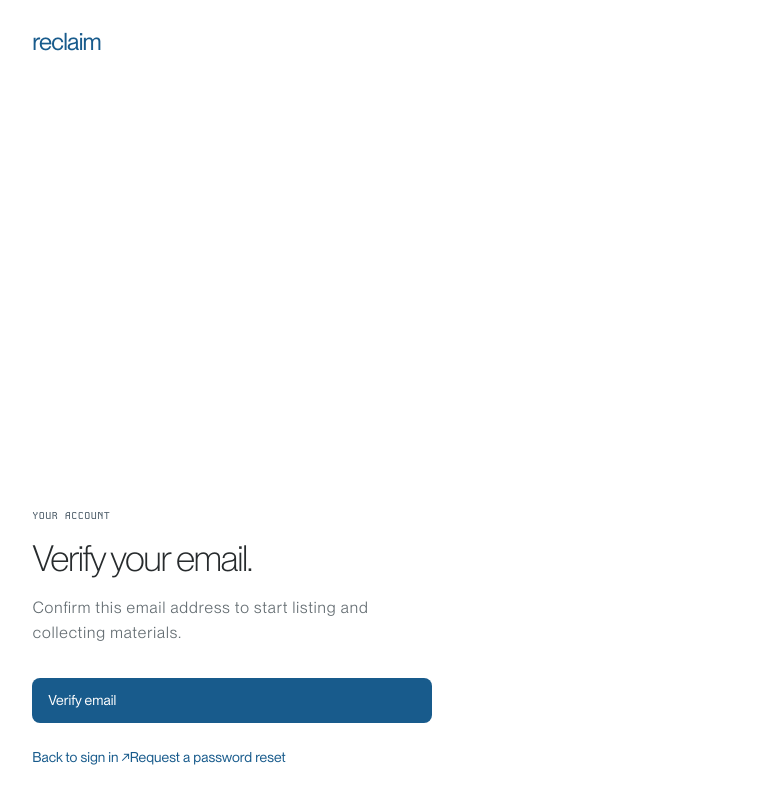
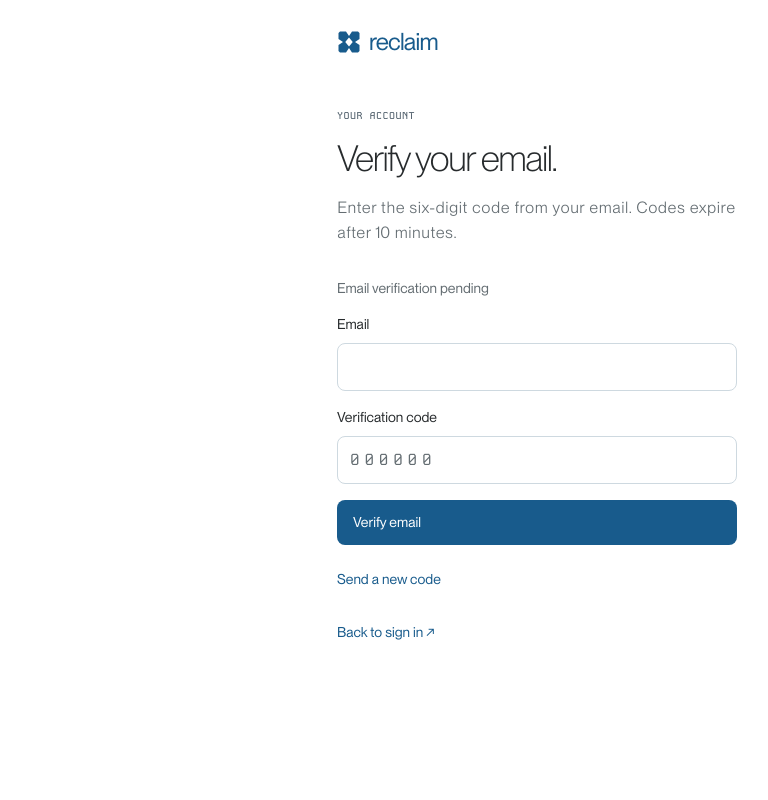
Before and after one commit to Tanveer-rajpurohit/Reclaim, a Next.js app in the folder apps/web/: page /verify-email in a window 1280 px wide. Shown: the whole page, without its empty margins (103-871 px from the left). Built offline with nearby package versions, Linux system fonts and the light colour scheme.

Commit message:
feat(ui): add OTP verification toasts and buyer seller email status

```diff
--- a/apps/web/components/AuthActionScreen.tsx
+++ b/apps/web/components/AuthActionScreen.tsx
@@ -2,6 +2,8 @@
 import { useEffect, useState, type FormEvent } from "react";
 import Link from "next/link";
 import { useAuth } from "@/hooks/useAuth";
+import Toast from "@/components/ui/Toast";
+import BrandMark from "@/components/ui/BrandMark";
 
 export default function AuthActionScreen({
   mode,
@@ -12,15 +14,37 @@ export default function AuthActionScreen({
   const [busy, setBusy] = useState(false);
   const [message, setMessage] = useState("");
   const [done, setDone] = useState(false);
+  const [email, setEmail] = useState("");
+  const [tone, setTone] = useState<"success" | "error">("success");
+  const [resending, setResending] = useState(false);
+  const [resendAt, setResendAt] = useState(0);
+  const [now, setNow] = useState(0);
   const auth = useAuth();
   useEffect(() => {
-    setTimeout(
-      () =>
-        setToken(
-          new URLSearchParams(window.location.hash.slice(1)).get("token") || "",
-        ),
-      0,
-    );
+    const timer = setTimeout(() => {
+      setToken(
+        new URLSearchParams(window.location.hash.slice(1)).get("token") || "",
+      );
+      const params = new URLSearchParams(window.location.search);
+      setNow(Date.now());
+      setEmail(params.get("email") || "");
+      if (mode === "verify" && params.get("sent") === "1") {
+        setMessage(
+          "Check your email for your six-digit code. It expires in 10 minutes.",
+        );
+        setResendAt(Date.now() + 60000);
+        window.history.replaceState(
+          null,
+          "",
+          `${window.location.pathname}?email=${encodeURIComponent(params.get("email") || "")}`,
+        );
+      }
+    }, 0);
+    return () => clearTimeout(timer);
+  }, [mode]);
+  useEffect(() => {
+    const timer = setInterval(() => setNow(Date.now()), 1000);
+    return () => clearInterval(timer);
   }, []);
   async function submit(event: FormEvent<HTMLFormElement>) {
     event.preventDefault();
@@ -38,22 +62,28 @@ export default function AuthActionScreen({
                 token,
                 password: String(form.get("password") || ""),
               }
-            : { action: "verify", token },
+            : { action: "verify", email, code: String(form.get("code") || "") },
       );
+      setTone("success");
       setMessage(result.message || "Your account has been updated.");
       setDone(true);
       if (mode !== "forgot")
         window.history.replaceState(null, "", window.location.pathname);
     } catch (cause) {
+      setTone("error");
       setMessage(cause instanceof Error ? cause.message : "Please try again.");
     } finally {
       setBusy(false);
     }
   }
   return (
-    <main className="login-shell">
-      <section className="login-main" aria-labelledby="auth-action-title">
+    <main className="login-shell !grid-cols-1">
+      <section
+        className="login-main !justify-start !gap-12"
+        aria-labelledby="auth-action-title"
+      >
         <Link className="brand login-brand" href="/">
+          <BrandMark />
           reclaim
         </Link>
         <div className="login-content">
@@ -67,13 +97,48 @@ export default function AuthActionScreen({
           </h1>
           <p className="login-description">
             {mode === "verify"
-              ? "Confirm this email address to start listing and collecting materials."
+              ? "Enter the six-digit code from your email. Codes expire after 10 minutes."
               : mode === "forgot"
                 ? "We’ll email you a link to choose a new password."
                 : "Use at least 10 characters. Updating your password signs out existing sessions."}
           </p>
           {!done && (
             <form className="login-fields" onSubmit={submit}>
+              {mode === "verify" && (
+                <>
+                  <p className="text-sm text-muted">
+                    Email verification pending
+                  </p>
+                  <label htmlFor="verify-email">
+                    Email
+                    <input
+                      id="verify-email"
+                      type="email"
+                      autoComplete="email"
+                      value={email}
+                      onChange={(event) => setEmail(event.target.value)}
+                      maxLength={254}
+                      required
+                    />
+                  </label>
+                  <label htmlFor="verify-code">
+                    Verification code
+                    <input
+                      id="verify-code"
+                      name="code"
+                      type="text"
+                      inputMode="numeric"
+                      autoComplete="one-time-code"
+                      pattern="[0-9]{6}"
+                      minLength={6}
+                      maxLength={6}
+                      placeholder="000000"
+                      className="font-mono tracking-[0.3em]"
+                      required
+                    />
+                  </label>
+                </>
+              )}
               {mode === "forgot" && (
                 <label>
                   Email
@@ -102,7 +167,7 @@ export default function AuthActionScreen({
               <button
                 type="submit"
                 className="reclaim-button"
-                disabled={busy || (mode !== "forgot" && !token)}
+                disabled={busy || resending || (mode === "reset" && !token)}
               >
                 {busy
                   ? "Please wait…"
@@ -114,21 +179,59 @@ export default function AuthActionScreen({
               </button>
             </form>
           )}
-          {message && (
-            <p role="status" className="auth-message">
-              {message}
+          {mode === "verify" && !done && (
+            <button
+              type="button"
+              className="login-explore !flex w-fit disabled:cursor-not-allowed disabled:text-muted"
+              disabled={busy || resending || !email || now < resendAt}
+              onClick={async () => {
+                setResending(true);
+                try {
+                  await auth.mutateAsync({ action: "resend", email });
+                  setTone("success");
+                  setMessage(
+                    "If this email needs verification, a new code is on its way. Use the latest code.",
+                  );
+                  setResendAt(Date.now() + 60000);
+                } catch (cause) {
+                  setTone("error");
+                  setMessage(
+                    cause instanceof Error
+                      ? cause.message
+                      : "Could not send a new code.",
+                  );
+                } finally {
+                  setResending(false);
+                }
+              }}
+            >
+              {resending
+                ? "Sending code…"
+                : now < resendAt
+                  ? `Resend code in ${Math.ceil((resendAt - now) / 1000)}s`
+                  : "Send a new code"}
+            </button>
+          )}
+          {done && (
+            <p className="mt-6 rounded-lg border border-line bg-[var(--blue-faint)] p-4 text-sm">
+              {mode === "verify"
+                ? "Email verified. Your account is ready. Sign in to continue."
+                : mode === "reset"
+                  ? "Password updated. Sign in with your new password."
+                  : "Check your email for the password reset link."}
             </p>
           )}
-          <Link href="/login" className="login-explore">
+          <Link href="/login" className="login-explore !flex w-fit">
             Back to sign in ↗
           </Link>
-          {mode !== "forgot" && !done && (
+          {mode === "reset" && !done && (
             <Link href="/forgot-password" className="login-explore">
               Request a password reset
             </Link>
           )}
         </div>
       </section>
+      <Toast message={message} tone={tone} onDismiss={() => setMessage("")} />
     </main>
   );
 }
--- a/apps/web/components/AuthScreen.tsx
+++ b/apps/web/components/AuthScreen.tsx
@@ -7,10 +7,12 @@ import { APIError } from "@/lib/api/fetch";
 import { safeReturnPath } from "@/lib/api/auth";
 import { useAuth } from "@/hooks/useAuth";
 import Icon from "@/components/ui/Icon";
+import Toast from "@/components/ui/Toast";
 
 export default function AuthScreen({ mode }: { mode: "login" | "register" }) {
   const registering = mode === "register";
   const [message, setMessage] = useState("");
+  const [tone, setTone] = useState<"success" | "error">("success");
   const [busy, setBusy] = useState(false);
   const [unverified, setUnverified] = useState(false);
   const [passwordVisible, setPasswordVisible] = useState(false);
@@ -30,7 +32,7 @@ export default function AuthScreen({ mode }: { mode: "login" | "register" }) {
         email: String(data.get("email") || ""),
         password: String(data.get("password") || ""),
       };
-      const result = await auth.mutateAsync(
+      await auth.mutateAsync(
         registering
           ? {
               action: "register",
@@ -40,8 +42,8 @@ export default function AuthScreen({ mode }: { mode: "login" | "register" }) {
           : { action: "login", ...credentials },
       );
       if (registering)
-        setMessage(
-          result.message || "Check your email to verify your account.",
+        router.push(
+          `/verify-email?email=${encodeURIComponent(credentials.email)}&sent=1`,
         );
       else {
         router.push(
@@ -52,6 +54,7 @@ export default function AuthScreen({ mode }: { mode: "login" | "register" }) {
         router.refresh();
       }
     } catch (cause) {
+      setTone("error");
       setMessage(cause instanceof Error ? cause.message : "Sign in failed.");
       setUnverified(
         cause instanceof APIError && cause.code === "EMAIL_UNVERIFIED",
@@ -161,7 +164,13 @@ export default function AuthScreen({ mode }: { mode: "login" | "register" }) {
               )}
             </div>
             <button className="reclaim-button" type="submit" disabled={busy}>
-              {registering ? "Create account" : "Sign in"}
+              {busy
+                ? registering
+                  ? "Creating account…"
+                  : "Signing in…"
+                : registering
+                  ? "Create account"
+                  : "Sign in"}
               <svg
                 viewBox="0 0 20 20"
                 width="16"
@@ -178,11 +187,6 @@ export default function AuthScreen({ mode }: { mode: "login" | "register" }) {
                 />
               </svg>
             </button>
-            {message && (
-              <p className="auth-message" role="status">
-                {message}
-              </p>
-            )}
           </form>
           {unverified && (
             <button
@@ -199,9 +203,14 @@ export default function AuthScreen({ mode }: { mode: "login" | "register" }) {
                   });
                   setMessage(
                     result.message ||
-                      "Check your email for a verification link.",
+                      "Check your email for a verification code.",
+                  );
+                  setTone("success");
+                  router.push(
+                    `/verify-email?email=${encodeURIComponent(String(new FormData(form.current!).get("email") || ""))}&sent=1`,
                   );
                 } catch (cause) {
+                  setTone("error");
                   setMessage(
                     cause instanceof Error
                       ? cause.message
@@ -212,7 +221,7 @@ export default function AuthScreen({ mode }: { mode: "login" | "register" }) {
                 }
               }}
             >
-              Send a new verification link
+              Send a verification code
             </button>
           )}
           {!registering && (
@@ -300,6 +309,7 @@ export default function AuthScreen({ mode }: { mode: "login" | "register" }) {
           <small>Example handover · Reclaim is in development</small>
         </div>
       </aside>
+      <Toast message={message} tone={tone} onDismiss={() => setMessage("")} />
     </main>
   );
 }
--- a/apps/web/components/handovers/DealDetail.tsx
+++ b/apps/web/components/handovers/DealDetail.tsx
@@ -1,4 +1,5 @@
 "use client";
+import EmailStatus from "@/components/ui/EmailStatus";
 import { Button } from "@/components/ui/Controls";
 import Link from "next/link";
 import type { HandoverDetailProps } from "@/types/handovers/type";
@@ -49,6 +50,7 @@ export default function DealDetail({ id }: HandoverDetailProps) {
           {seller ? "Requested by" : "Offered by"} {other.name}. {item.quantity}{" "}
           {item.unit} · {priceLabel(item.price)}.
         </p>
+        <EmailStatus verified={other.verified} />
       </div>
       <div className="handover-layout grid items-start gap-6 lg:grid-cols-[1.2fr_1fr] lg:gap-10">
         <div>
--- a/apps/web/components/materials/ItemDetail.tsx
+++ b/apps/web/components/materials/ItemDetail.tsx
@@ -1,5 +1,6 @@
 "use client";
 import NameAvatar from "@/components/ui/NameAvatar";
+import EmailStatus from "@/components/ui/EmailStatus";
 import { Button, Input, Textarea } from "@/components/ui/Controls";
 import Link from "next/link";
 import type { MaterialDetailProps } from "@/types/materials/type";
@@ -131,6 +132,9 @@ export default function ItemDetail({ id }: MaterialDetailProps) {
               >
                 {seller.name}
               </Link>
+              <div>
+                <EmailStatus verified={seller.verified} />
+              </div>
               <p>{seller.offeredCount || 0} completed handovers</p>
             </div>
           </div>
--- a/apps/web/components/people/PublicProfile.tsx
+++ b/apps/web/components/people/PublicProfile.tsx
@@ -7,6 +7,7 @@ import { activeListingsFor } from "@/lib/records";
 import { usePublicProfile } from "@/hooks/usePublicProfile";
 import Icon from "@/components/ui/Icon";
 import NameAvatar from "@/components/ui/NameAvatar";
+import EmailStatus from "@/components/ui/EmailStatus";
 import type { PublicProfileProps } from "@/types/people/type";
 export default function PublicProfile({ id }: PublicProfileProps) {
   const { currentUserId, state } = useBoard();
@@ -59,6 +60,7 @@ export default function PublicProfile({ id }: PublicProfileProps) {
             <h1 className="text-3xl tracking-tight sm:text-4xl">
               {person.name}
             </h1>
+            <EmailStatus verified={person.verified} />
             <p className="mt-3 text-sm leading-7 text-muted">
               {person.area} ·{" "}
               {person.buyerType === "bulk"
--- /dev/null
+++ b/apps/web/components/ui/Toast.tsx
@@ -0,0 +1,44 @@
+"use client";
+
+import { useEffect, useEffectEvent } from "react";
+import Icon from "./Icon";
+
+export default function Toast({
+  message,
+  tone,
+  onDismiss,
+}: {
+  message: string;
+  tone: "success" | "error";
+  onDismiss: () => void;
+}) {
+  const dismiss = useEffectEvent(onDismiss);
+  useEffect(() => {
+    if (!message) return;
+    const timer = setTimeout(() => dismiss(), 10000);
+    return () => clearTimeout(timer);
+  }, [message]);
+  if (!message) return null;
+  return (
+    <div
+      className={`pointer-events-none fixed left-5 right-5 top-5 z-50 flex items-start gap-3 rounded-xl border bg-[var(--surface)] p-4 shadow-[0_8px_32px_var(--menu-shadow)] sm:bottom-6 sm:left-auto sm:right-6 sm:top-auto sm:w-96 ${tone === "error" ? "border-[var(--danger-line)] text-[var(--danger)]" : "border-[var(--field-line)] text-ink"}`}
+      role={tone === "error" ? "alert" : "status"}
+      aria-atomic="true"
+    >
+      <div className="min-w-0 flex-1">
+        <p className="text-sm font-medium">
+          {tone === "error" ? "Something needs attention" : "All set"}
+        </p>
+        <p className="mt-1 text-sm leading-6">{message}</p>
+      </div>
+      <button
+        type="button"
+        onClick={onDismiss}
+        aria-label="Dismiss notification"
+        className="pointer-events-auto grid size-9 shrink-0 place-items-center rounded-md hover:bg-[var(--blue-faint)] focus-visible:outline-2 focus-visible:outline-blue"
+      >
+        <Icon name="close" size={18} />
+      </button>
+    </div>
+  );
+}
--- a/apps/web/lib/api/auth.ts
+++ b/apps/web/lib/api/auth.ts
@@ -4,7 +4,7 @@ export type AuthRequest =
   | { action: "login"; email: string; password: string }
   | { action: "register"; email: string; password: string; name: string }
   | { action: "forgot" | "resend"; email: string }
-  | { action: "verify"; token: string }
+  | { action: "verify"; email: string; code: string }
   | { action: "reset"; token: string; password: string }
   | { action: "logout" };
 
--- a/packages/domain/src/index.ts
+++ b/packages/domain/src/index.ts
@@ -53,6 +53,7 @@ export interface PhotoAnalysisResult {
 export interface Person {
   id: string;
   name: string;
+  verified?: boolean;
   phone: string;
   area: string;
   buyerType: "none" | "reuse" | "bulk";
```
Also changed, not shown: apps/web/components/ui/EmailStatus.tsx (added, +26 -0 lines), 2 other files (tests, documents, lock files or other folders).
